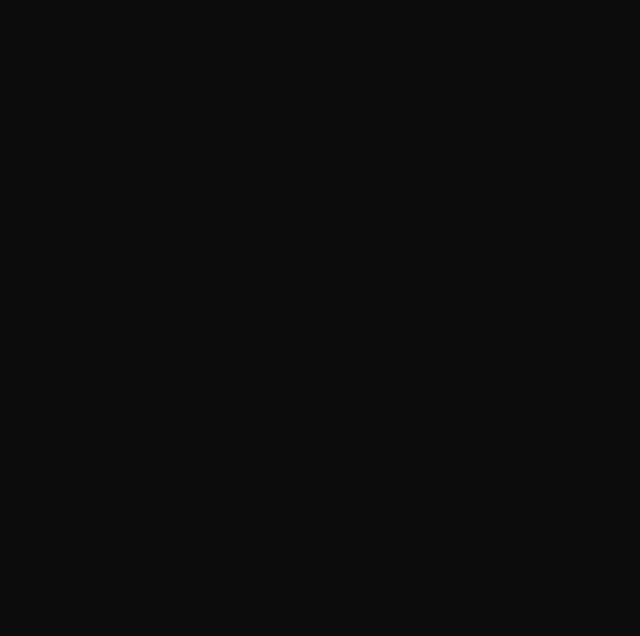
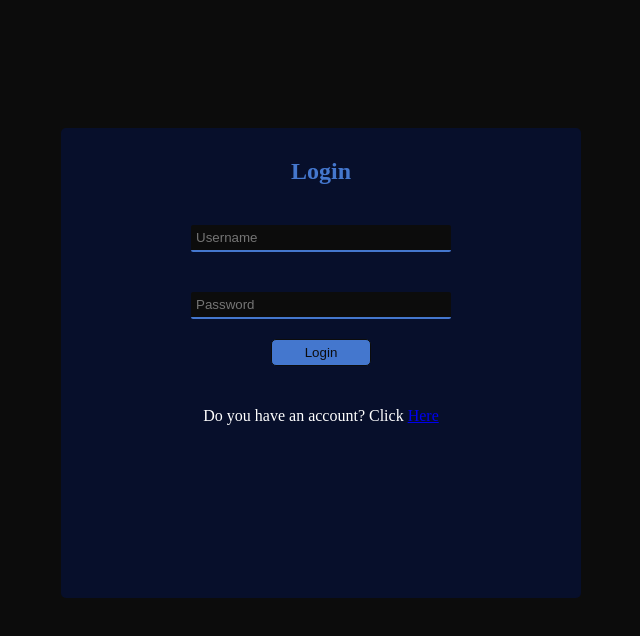
Before and after one commit to emmanuelatikese/MoviSirch-project, a React (Vite) app in the folder frontend/: page /login in a window 1280 px wide. Shown: the top 636 px of the page, without its empty margins (319-959 px from the left). Built offline with nearby package versions, Linux system fonts and the light colour scheme.

Commit message:
adding some changes

```diff
--- a/frontend/package.json
+++ b/frontend/package.json
@@ -10,6 +10,7 @@
     "preview": "vite preview"
   },
   "dependencies": {
+    "axios": "^1.6.8",
     "framer-motion": "^11.1.7",
     "react": "^18.2.0",
     "react-dom": "^18.2.0",
--- a/frontend/src/App.scss
+++ b/frontend/src/App.scss
@@ -6,6 +6,7 @@ $bcolor: #4477CE;
 .App-container{
     background-color: $main-color;
     height: 100vh;
+    color: white;
 
 
     .register-container{
@@ -13,13 +14,22 @@ $bcolor: #4477CE;
         display: flex;
         justify-content: center;
         align-items: center;
-        padding: 20%;
+        padding: 10%;
+
+
         form{
             display: flex;
             flex-direction: column;
-            gap:30px;
-            justify-content: center;
+            gap:20px;
+            padding: 10px;
+            width: 500px;
+            border:1px solid white;
             align-items: center;
+            height: 450px;
+            background-color: $dark-vibz;
+            border: none;
+            border-radius: 5px;
+
 
             input{
                 border: none;
@@ -28,22 +38,65 @@ $bcolor: #4477CE;
                 background-color: $main-color;
                 outline: none;
                 border-radius: 2px;
-                width: 150%;
+                width: 250px;
+                padding: 5px;
             }
             button{
                 border: none;
                 border-radius: 5px;
-                width: 40%;
+                width: 20%;
                 padding: 5px;
                 background-color: $bcolor;
                 color: $main-color;
                 cursor: pointer;
+                border: 1px solid;
                 &:hover{
                     background-color: $main-color;
                     color: $bcolor;
                     border: 1px solid $bcolor;
                 }
+
             }
+        h2{
+            color: $bcolor;
+        }
+
+        .input-container{
+            display: flex;
+            align-items: center;
+            gap: 40px;
+            flex-direction: column;
+        }
+        p{
+            padding-top: 5px;
+        }
         }
     }
+
+    .nav-container{
+        width:100%;
+        height: 50px;
+        background-color: #00224D;
+        position:fixed;
+        padding-bottom: 10px;
+
+        ul{
+        list-style: none;
+        display: flex;
+        flex-direction: row;
+        justify-content: space-between;
+        padding:5px;
+        padding-left: 10px;
+        padding-right: 10px;
+        }
+    }
+
+    .footer-container{
+        @extend .nav-container;
+        position: absolute;
+        bottom: 0;
+        display: flex;
+        justify-content: center;
+
+    }
 }
--- a/frontend/src/components/footer.jsx
+++ b/frontend/src/components/footer.jsx
@@ -2,8 +2,8 @@ import React from 'react'
 
 const footer = () => {
   return (
-    <div>
-      This is footer.
+    <div className='footer-container'>
+      <p>React was used for this project.</p>
     </div>
   )
 }
--- a/frontend/src/components/header.jsx
+++ b/frontend/src/components/header.jsx
@@ -2,8 +2,11 @@ import React from 'react'
 
 const header = () => {
   return (
-    <div>
-      This is header
+    <div className='nav-container'>
+      <ul>
+        <li>MoviSirch</li>
+        <li>Logout</li>
+      </ul>
     </div>
   )
 }
--- a/frontend/src/pages/login.jsx
+++ b/frontend/src/pages/login.jsx
@@ -1,9 +1,53 @@
-import React from 'react'
+import React, {useState} from 'react'
+import { Link, useNavigate} from 'react-router-dom'
+import axios from 'axios';
 
 const login = () => {
+
+  const [val, setVal] = useState({
+  username: "",
+  password: ""
+});
+
+const Url = "http://localhost:5000/api/login";
+const [error, setError] = useState(null);
+
+const navigate = useNavigate();
+
+const addValue = (e) => {
+setVal((prev) => ({ ...prev, [e.target.name]: e.target.value}));
+};
+
+console.log(val);
+const submitHandler = async(e) =>{
+  e.preventDefault();
+  try{
+    const res = await axios.post(Url, val);
+    navigate("/home");
+    console.log(res);
+
+
+  }
+  catch (err){
+    setError(err);
+  }
+}
+
   return (
-    <div>
-      This is a login pages
+
+    <div className='register-container'>
+
+      <form>
+      <h2>Login</h2>
+      <div className='input-container'>
+        <input type='text'  placeholder='Username' required name="username" onChange={addValue} />
+        <input type="password" name='password' required placeholder='Password' onChange={addValue}/>
+      </div>
+        {error && <p>Error!</p>}
+        <button onClick={submitHandler} > Login</button>
+
+        <p>Do you have an account? Click <Link to="/register">Here</Link> </p>
+      </form>
     </div>
   )
 }
--- a/frontend/src/pages/register.jsx
+++ b/frontend/src/pages/register.jsx
@@ -1,13 +1,56 @@
-import React from 'react'
+import React, { useState } from 'react'
+import { Link, useNavigate } from "react-router-dom";
+import axios from "axios";
+
 
 const register = () => {
+
+  const [val, setVal] = useState({
+  username: "",
+  email: "",
+  password: ""
+});
+
+const Url = "http://localhost:5000/api/register";
+const [error, setError] = useState(null);
+
+const navigate = useNavigate();
+
+const addValue = (e) => {
+setVal((prev) => ({ ...prev, [e.target.name]: e.target.value}));
+};
+
+console.log(val);
+const submitHandler = async(e) =>{
+  e.preventDefault();
+  try{
+    const res = await axios.post(Url, val);
+    navigate("/home");
+    console.log(res);
+
+
+  }
+  catch (err){
+    setError(err);
+    console.log(err);
+  }
+}
+
   return (
+
     <div className='register-container'>
+
       <form>
-        <input type='text' placeholder='Username' required/>
-        <input type="text"  required placeholder='Email' />
-        <input type="password" required placeholder='Password'/>
-        <button > Register</button>
+      <h2>Register</h2>
+      <div className='input-container'>
+        <input type='text'  placeholder='Username' required name="username" onChange={addValue} />
+        <input type="text" name='email' required placeholder='Email' onChange={addValue}/>
+        <input type="password" name='password' required placeholder='Password' onChange={addValue}/>
+      </div>
+        {error && <p>Error!</p>}
+        <button onClick={submitHandler} > Register</button>
+
+        <p>Do you have an account? Click <Link to="/login">Here</Link> </p>
       </form>
     </div>
   )
```
Also changed, not shown: 1 other file (tests, documents, lock files or other folders).
